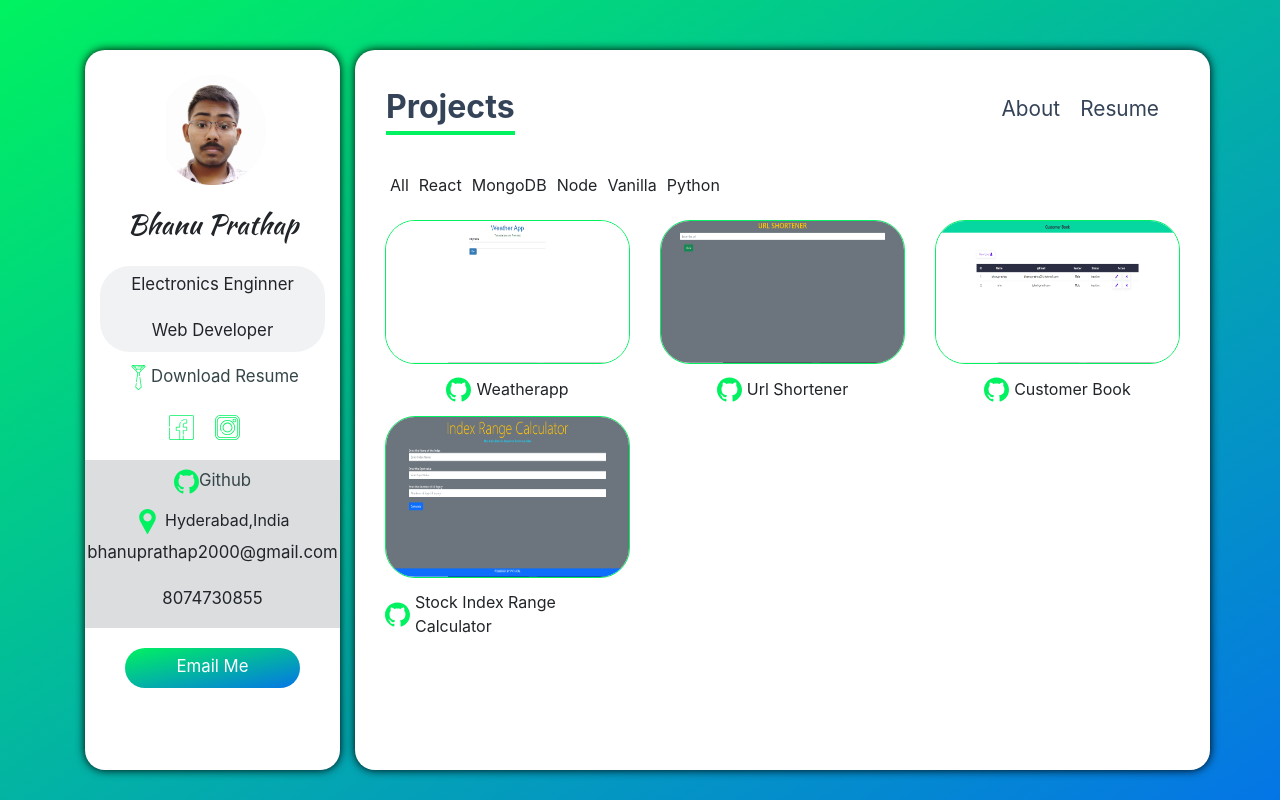
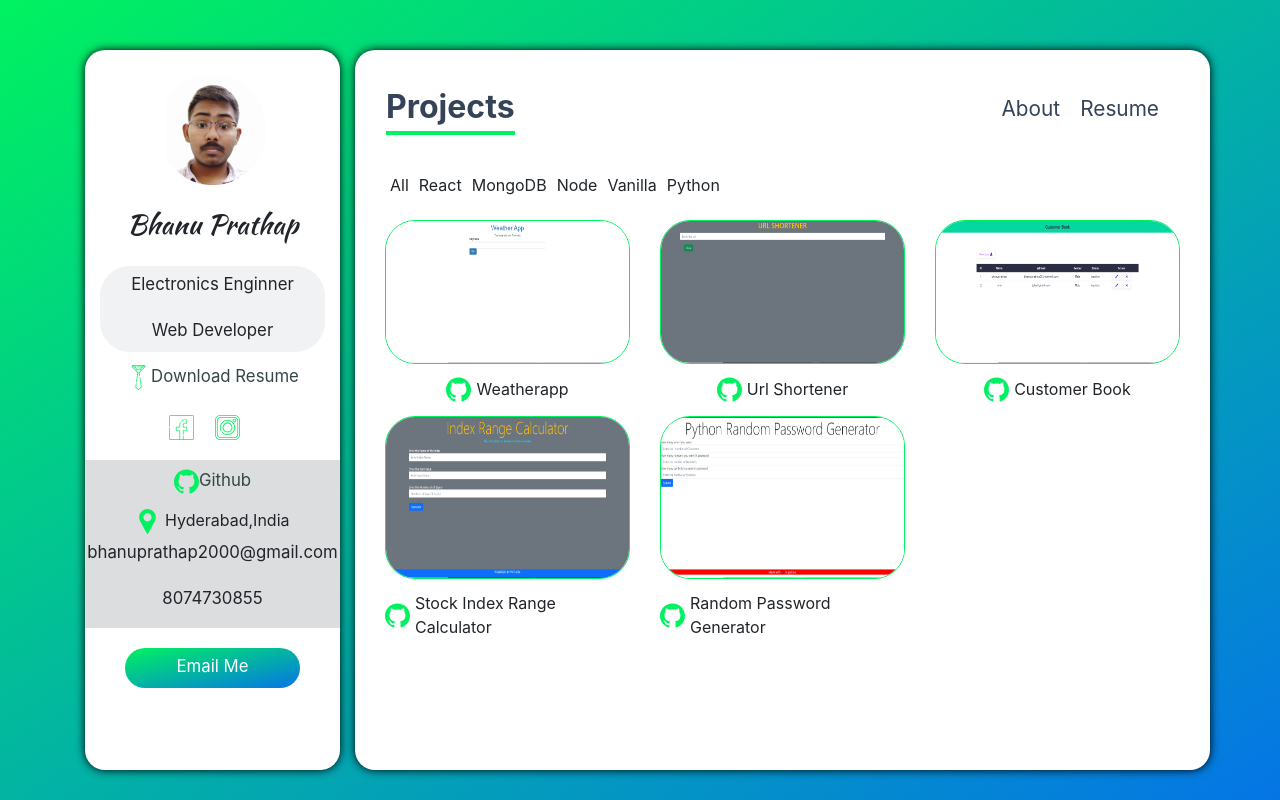
Before and after one commit to bhanuprathap2000/bhanuportfolio, a React (Create React App) app: page /projects in a window 1280 px wide. Built offline with nearby package versions, Linux system fonts and the light colour scheme.

Commit message:
added python project and chnaged the link to the resume

```diff
--- a/src/components/ProjectData.js
+++ b/src/components/ProjectData.js
@@ -2,6 +2,7 @@ import Weatherapp from "../assets/projects_images/weatherapp.png"
 import UrlShortener from "../assets/projects_images/urlshortener.png"
 import CustomerBook from "../assets/projects_images/customerbook.png"
 import indexcal from "../assets/projects_images/indexcal.png"
+import randompassword from "../assets/projects_images/randompassword.png"
 
 const data_projects = [
 
@@ -37,6 +38,13 @@ const data_projects = [
         deployed_url: 'https://stockindexrange.herokuapp.com/',
         github_url: 'https://github.com/bhanuprathap2000/stockindexcalculator',
         category: ['python']
+    },
+    {
+        name: 'Random Password Generator',
+        image: randompassword,
+        deployed_url: 'http://bhanuprathap.pythonanywhere.com/',
+        github_url: 'https://github.com/bhanuprathap2000/randompasswordgen',
+        category: ['python']
     }
 ]
 
--- a/src/components/Sidebar.js
+++ b/src/components/Sidebar.js
@@ -12,7 +12,7 @@ function Sidebar() {
     const facebookurl="https://www.facebook.com/bhanu.katikala/";
     const instaurl="https://www.instagram.com/glenmaxprathap/?hl=en";
     const githuburl="https://github.com/bhanuprathap2000";
-    const bhanuresume="https://www.overleaf.com/read/smjzgqbvpckq";
+    const bhanuresume="https://drive.google.com/file/d/1060kZzLov9sea3d_4raFkE-DDu2FInV5/view?usp=sharing";
 
 
 
```
Also changed, not shown: src/assets/projects_images/randompassword.png (added).
